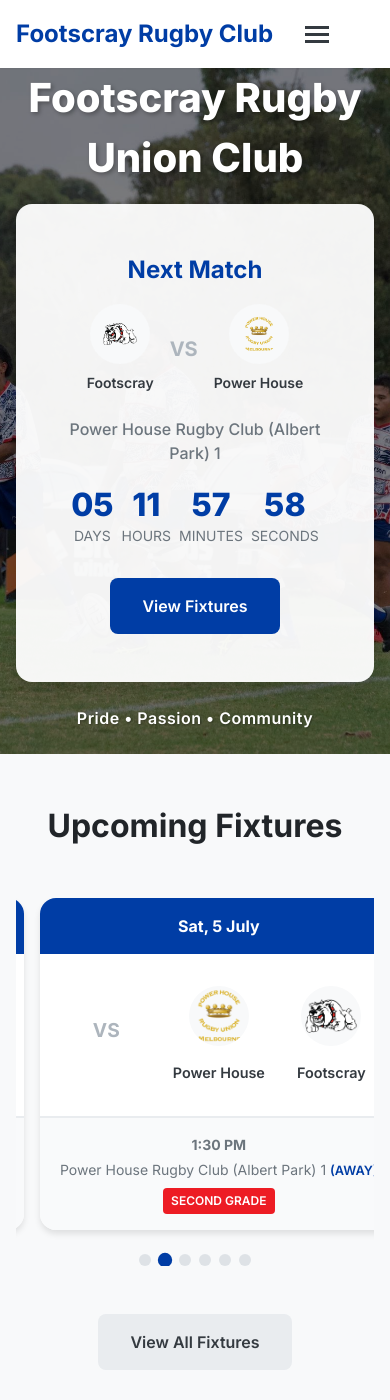
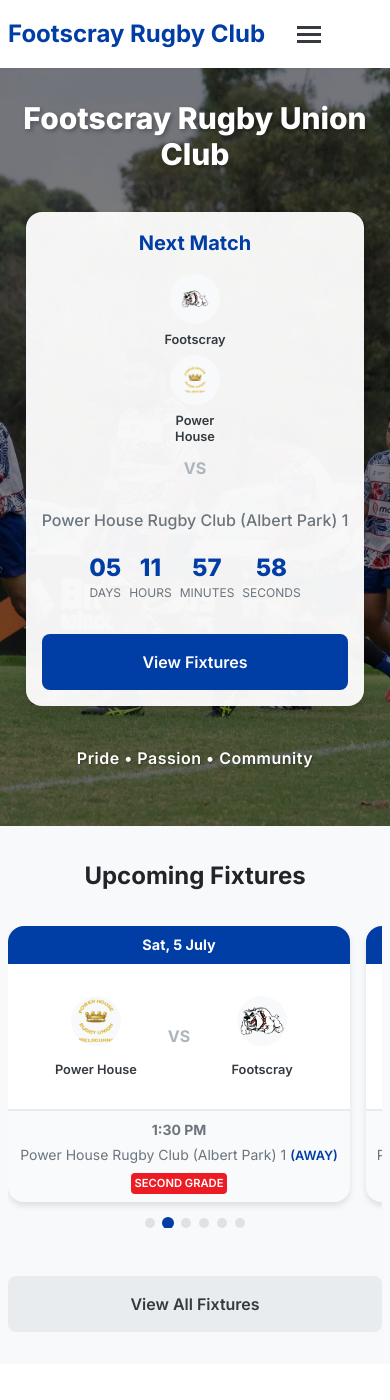
Before and after one commit to davistui/footscrayrugby, a Jekyll site: the page built from index.html, in a window 390 px wide and 1400 px high. Built offline with Jekyll 4.4.1, drawn with Linux system fonts in a browser that asks for light colours; the list of posts is cut into pages by our own code.

Commit message:
Improve mobile experience with responsive design enhancements
- Enhanced mobile navigation with hamburger menu overlay and touch optimization
- Improved hero section layout and countdown timer for mobile devices
- Added responsive breakpoints at 768px and 480px for better mobile scaling
- Enhanced touch targets with 44px minimum height for better accessibility
- Added mobile-specific CSS optimizations for typography and spacing
- Improved fixtures carousel responsiveness with better mobile layout
- Added proper viewport meta tags and mobile app capabilities
- Enhanced button styling with touch-friendly interactions
- Fixed newsletter form and CTA sections for mobile display
- Added keyboard navigation support (Escape key) for mobile menu

🤖 Generated with [Claude Code](https://claude.ai/code)

Co-Authored-By: Claude <noreply@anthropic.com>

```diff
--- a/_layouts/default.html
+++ b/_layouts/default.html
@@ -2,8 +2,12 @@
 <html lang="en">
 <head>
   <meta charset="UTF-8">
-  <meta name="viewport" content="width=device-width, initial-scale=1.0">
+  <meta name="viewport" content="width=device-width, initial-scale=1.0, maximum-scale=5.0, user-scalable=yes">
   <meta http-equiv="X-UA-Compatible" content="ie=edge">
+  <meta name="theme-color" content="#003DA5">
+  <meta name="mobile-web-app-capable" content="yes">
+  <meta name="apple-mobile-web-app-capable" content="yes">
+  <meta name="apple-mobile-web-app-status-bar-style" content="default">
 
   {% seo %}
 
--- a/assets/css/main.css
+++ b/assets/css/main.css
@@ -54,12 +54,20 @@ body {
   background-color: var(--white);
   -webkit-font-smoothing: antialiased;
   -moz-osx-font-smoothing: grayscale;
+  -webkit-tap-highlight-color: transparent;
+  touch-action: manipulation;
 }
 
 .container {
   max-width: 1200px;
   margin: 0 auto;
   padding: 0 var(--spacing-md);
+}
+
+@media (max-width: 480px) {
+  .container {
+    padding: 0 var(--spacing-sm);
+  }
 }
 
 /* Header & Navigation */
@@ -429,6 +437,16 @@ body {
   border: none;
   font-size: 1rem;
   line-height: 1.5;
+  min-height: 44px;
+  display: flex;
+  align-items: center;
+  justify-content: center;
+  text-align: center;
+  -webkit-appearance: none;
+  -moz-appearance: none;
+  appearance: none;
+  user-select: none;
+  touch-action: manipulation;
 }
 
 .btn-primary {
@@ -791,6 +809,7 @@ body {
 @media (max-width: 768px) {
   .navbar-toggle {
     display: flex;
+    z-index: 1001;
   }
 
   .cart-container {
@@ -809,6 +828,7 @@ body {
     transition: right 0.3s ease;
     padding: var(--spacing-xxl) var(--spacing-lg);
     overflow-y: auto;
+    z-index: 1000;
   }
 
   .navbar-menu.active {
@@ -819,6 +839,13 @@ body {
     flex-direction: column;
     align-items: flex-start;
     gap: var(--spacing-lg);
+  }
+
+  .nav-link {
+    padding: var(--spacing-md) 0;
+    font-size: 1.125rem;
+    display: block;
+    width: 100%;
   }
 
   .dropdown-menu {
@@ -828,39 +855,71 @@ body {
     transform: none;
     box-shadow: none;
     padding-left: var(--spacing-lg);
+    margin-top: var(--spacing-sm);
+  }
+
+  .hero {
+    min-height: 500px;
+    padding: var(--spacing-xl) 0;
   }
 
   .hero-title {
-    font-size: 2.5rem;
+    font-size: 2.25rem;
+    line-height: 1.2;
+    margin-bottom: var(--spacing-lg);
   }
 
   .hero-subtitle {
+    font-size: 1.125rem;
+  }
+
+  .match-countdown {
+    padding: var(--spacing-lg);
+    margin: var(--spacing-lg) var(--spacing-sm);
+  }
+
+  .countdown-title {
     font-size: 1.25rem;
   }
 
   .countdown-timer {
     gap: var(--spacing-sm);
+    flex-wrap: wrap;
+    justify-content: center;
+  }
+
+  .countdown-item {
+    min-width: 70px;
   }
 
   .countdown-number {
-    font-size: 2rem;
+    font-size: 1.75rem;
+  }
+
+  .countdown-label {
+    font-size: 0.75rem;
   }
 
   .countdown-teams {
     gap: var(--spacing-md);
+    flex-direction: row;
+    align-items: center;
   }
 
   .countdown-logo {
-    width: 60px;
-    height: 60px;
+    width: 50px;
+    height: 50px;
   }
 
   .countdown-team-name {
-    font-size: 0.875rem;
+    font-size: 0.8rem;
+    max-width: 80px;
+    line-height: 1.2;
   }
 
   .countdown-vs {
-    font-size: 1.25rem;
+    font-size: 1rem;
+    margin: 0 var(--spacing-xs);
   }
 
   .hero-tagline {
@@ -869,12 +928,28 @@ body {
     margin-bottom: var(--spacing-lg);
   }
 
+  .section {
+    padding: var(--spacing-xl) 0;
+  }
+
   .section-title {
-    font-size: 2rem;
+    font-size: 1.75rem;
+    margin-bottom: var(--spacing-xl);
   }
 
   .newsletter-form-large {
     flex-direction: column;
+    gap: var(--spacing-md);
+  }
+
+  .newsletter-form-large input[type="email"] {
+    padding: var(--spacing-lg);
+    font-size: 1rem;
+  }
+
+  .newsletter-form-large button {
+    padding: var(--spacing-lg);
+    font-size: 1rem;
   }
 
   .footer-content {
@@ -884,6 +959,25 @@ body {
 
   .social-links {
     justify-content: center;
+  }
+
+  /* Button improvements */
+  .btn {
+    min-height: 44px;
+    padding: var(--spacing-md) var(--spacing-lg);
+    font-size: 1rem;
+  }
+
+  /* News grid mobile */
+  .news-grid {
+    grid-template-columns: 1fr;
+    gap: var(--spacing-lg);
+  }
+
+  /* Products carousel mobile */
+  .products-carousel {
+    grid-template-columns: 1fr;
+    gap: var(--spacing-lg);
   }
 }
 
@@ -1143,21 +1237,65 @@ body {
 @media (max-width: 768px) {
   .fixtures-carousel-container {
     max-width: 100%;
-  }
-
-  .fixture-card-carousel {
-    margin: 0;
-  }
-
-  .fixture-teams-carousel {
-    grid-template-columns: 1fr;
+    margin: 0 -var(--spacing-sm);
+  }
+
+  .fixtures-carousel {
+    padding: 0 var(--spacing-sm);
+  }
+
+  .fixture-card {
+    margin: 0 var(--spacing-xs);
+  }
+
+  .fixture-teams-upcoming {
     gap: var(--spacing-md);
-    text-align: center;
-  }
-
-  .vs-section {
-    order: -1;
-    margin-bottom: var(--spacing-sm);
+  }
+
+  .team-logo {
+    width: 50px;
+    height: 50px;
+  }
+
+  .team-name {
+    font-size: 0.8rem;
+    line-height: 1.2;
+  }
+
+  .vs-text {
+    font-size: 1rem;
+  }
+
+  .fixture-date-top {
+    font-size: 0.9rem;
+    padding: var(--spacing-sm);
+  }
+
+  .fixture-details-bottom {
+    padding: var(--spacing-sm);
+    gap: var(--spacing-xs);
+  }
+
+  .fixture-time {
+    font-size: 0.9rem;
+  }
+
+  .fixture-venue {
+    font-size: 0.8rem;
+  }
+
+  .fixture-grade-badge {
+    font-size: 0.7rem;
+    padding: 2px var(--spacing-xs);
+  }
+
+  .carousel-dots {
+    margin-top: var(--spacing-md);
+  }
+
+  .carousel-dot {
+    width: 10px;
+    height: 10px;
   }
 }
 
@@ -2072,6 +2210,72 @@ table tr:last-child td {
   .cta-section .btn-large {
     font-size: 1rem;
     padding: var(--spacing-md) var(--spacing-xl);
+  }
+}
+
+/* Additional mobile optimizations */
+@media (max-width: 480px) {
+  .hero-title {
+    font-size: 1.875rem;
+  }
+
+  .match-countdown {
+    padding: var(--spacing-md);
+    margin: var(--spacing-md) var(--spacing-xs);
+  }
+
+  .countdown-teams {
+    flex-direction: column;
+    gap: var(--spacing-sm);
+  }
+
+  .countdown-vs {
+    order: 2;
+    margin: var(--spacing-xs) 0;
+  }
+
+  .countdown-timer {
+    grid-template-columns: repeat(2, 1fr);
+    gap: var(--spacing-sm);
+  }
+
+  .countdown-item {
+    min-width: auto;
+  }
+
+  .countdown-number {
+    font-size: 1.5rem;
+  }
+
+  .section-title {
+    font-size: 1.5rem;
+  }
+
+  .fixtures-carousel-container {
+    margin: 0 -var(--spacing-xs);
+  }
+
+  .fixture-card {
+    margin: 0;
+  }
+
+  .btn {
+    width: 100%;
+    text-align: center;
+    justify-content: center;
+  }
+
+  .newsletter-form-large {
+    margin: var(--spacing-lg) 0;
+  }
+
+  .cta-buttons {
+    flex-direction: column;
+    gap: var(--spacing-md);
+  }
+
+  .cta-section .btn-large {
+    width: 100%;
   }
 }
 
--- a/assets/js/main.js
+++ b/assets/js/main.js
@@ -37,9 +37,39 @@ document.addEventListener('DOMContentLoaded', function() {
   const navbarToggle = document.getElementById('navbarToggle');
   const navbarMenu = document.getElementById('navbarMenu');
 
+  // Create mobile menu overlay
+  const overlay = document.createElement('div');
+  overlay.className = 'mobile-menu-overlay';
+  overlay.style.cssText = `
+    position: fixed;
+    top: 0;
+    left: 0;
+    width: 100%;
+    height: 100%;
+    background: rgba(0, 0, 0, 0.5);
+    z-index: 999;
+    opacity: 0;
+    visibility: hidden;
+    transition: all 0.3s ease;
+  `;
+  document.body.appendChild(overlay);
+
   if (navbarToggle && navbarMenu) {
-    navbarToggle.addEventListener('click', function() {
+    function toggleMenu() {
+      const isActive = navbarMenu.classList.contains('active');
       navbarMenu.classList.toggle('active');
+
+      if (!isActive) {
+        // Opening menu
+        overlay.style.opacity = '1';
+        overlay.style.visibility = 'visible';
+        document.body.style.overflow = 'hidden';
+      } else {
+        // Closing menu
+        overlay.style.opacity = '0';
+        overlay.style.visibility = 'hidden';
+        document.body.style.overflow = '';
+      }
 
       // Animate hamburger menu
       const spans = navbarToggle.querySelectorAll('span');
@@ -52,16 +82,31 @@ document.addEventListener('DOMContentLoaded', function() {
         spans[1].style.opacity = '1';
         spans[2].style.transform = 'none';
       }
+    }
+
+    navbarToggle.addEventListener('click', toggleMenu);
+
+    // Close menu when clicking overlay
+    overlay.addEventListener('click', function() {
+      if (navbarMenu.classList.contains('active')) {
+        toggleMenu();
+      }
     });
 
-    // Close menu when clicking outside
-    document.addEventListener('click', function(event) {
-      if (!navbarToggle.contains(event.target) && !navbarMenu.contains(event.target)) {
-        navbarMenu.classList.remove('active');
-        const spans = navbarToggle.querySelectorAll('span');
-        spans[0].style.transform = 'none';
-        spans[1].style.opacity = '1';
-        spans[2].style.transform = 'none';
+    // Close menu when clicking a nav link
+    const navLinks = navbarMenu.querySelectorAll('.nav-link');
+    navLinks.forEach(link => {
+      link.addEventListener('click', function() {
+        if (navbarMenu.classList.contains('active')) {
+          toggleMenu();
+        }
+      });
+    });
+
+    // Close menu on escape key
+    document.addEventListener('keydown', function(event) {
+      if (event.key === 'Escape' && navbarMenu.classList.contains('active')) {
+        toggleMenu();
       }
     });
   }
```
